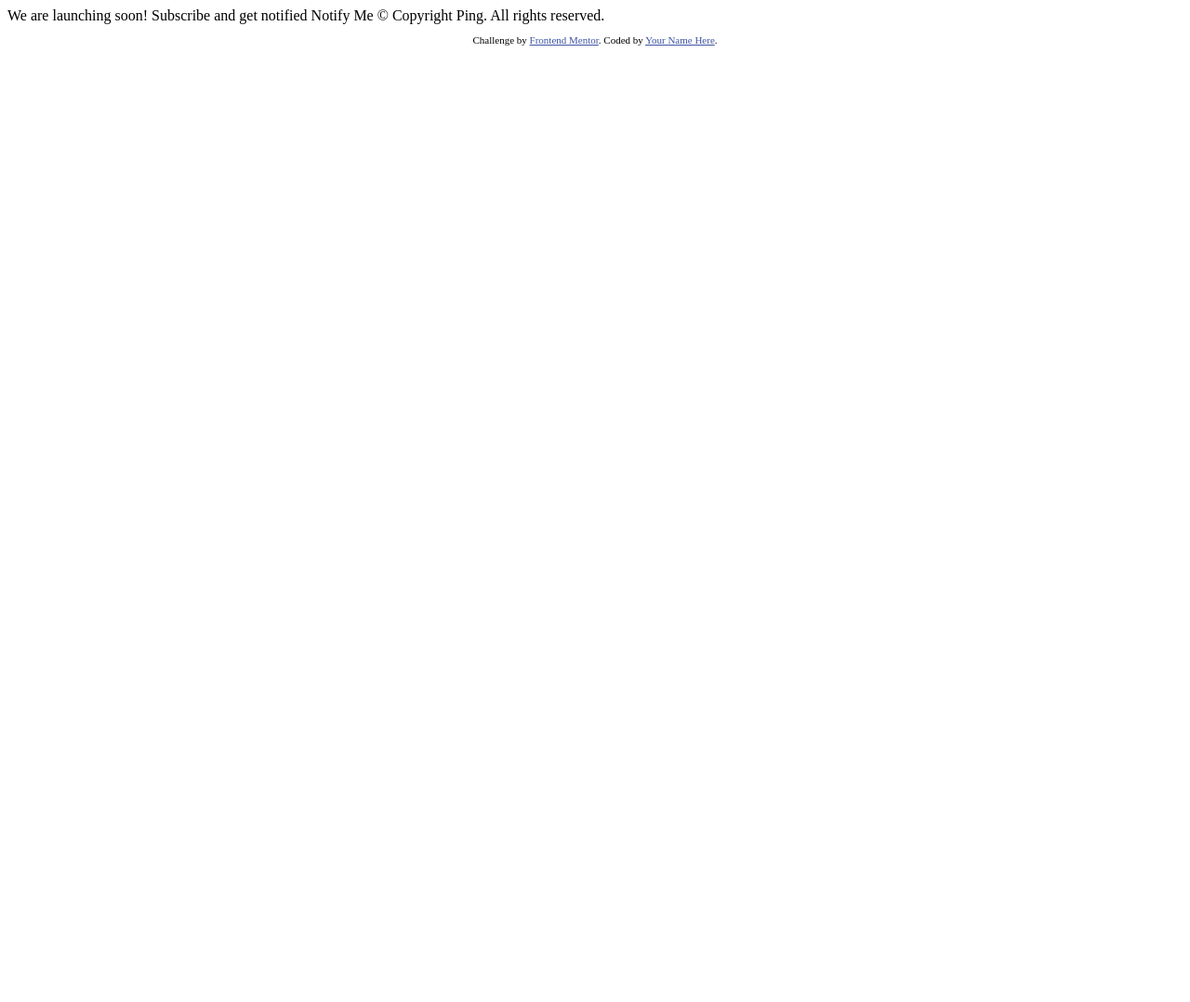
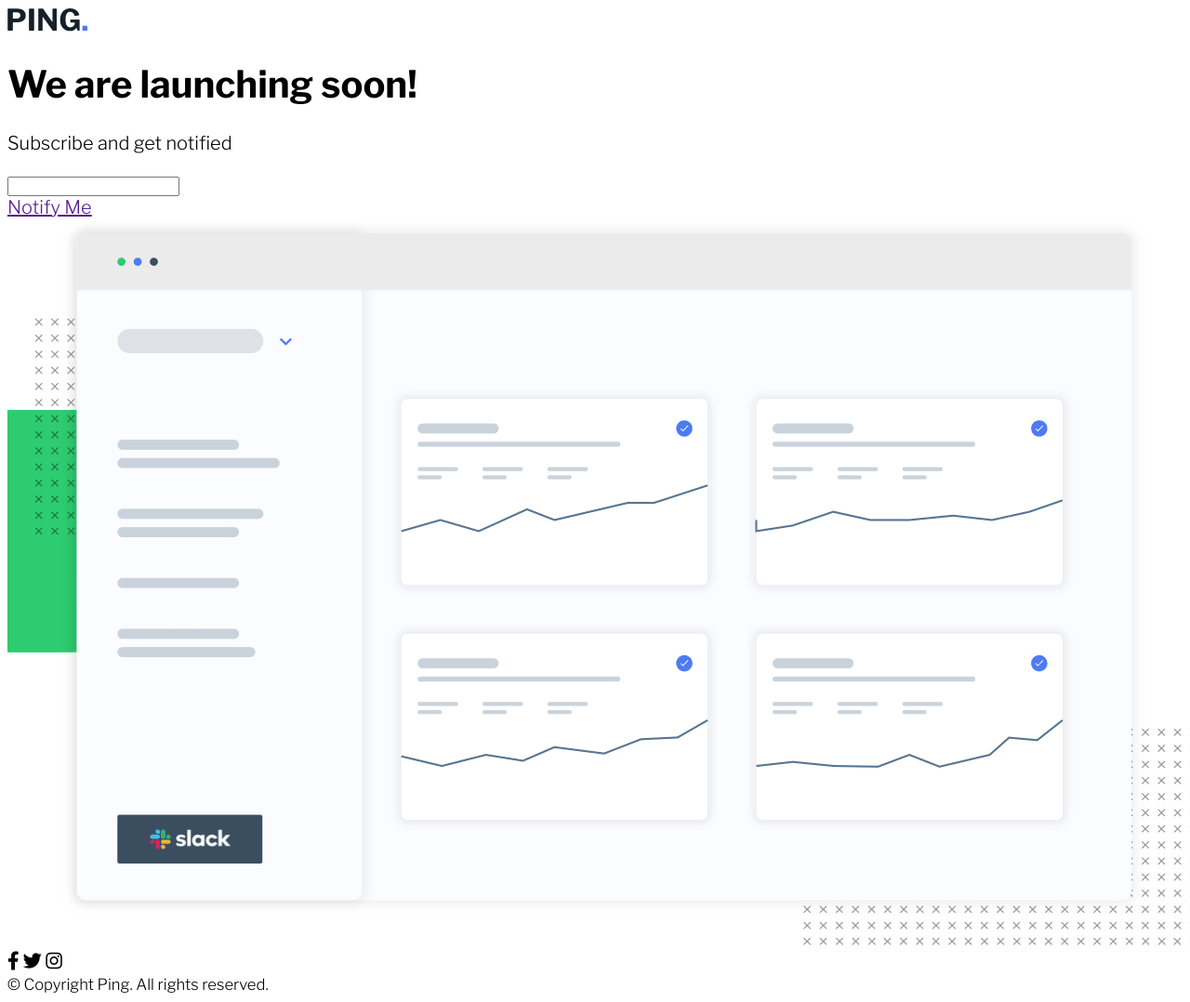
Before and after one commit to juryous/ping-coming-soon-page, a plain HTML site: page index.html in a window 1280 px wide. Shown: the whole page at 93% size. Before the commit the page ends 800 px from the top, so only its background shows below. Drawn offline with nearby package versions, Linux system fonts and the light colour scheme.

Commit message:
stuctured html, added basic styles

```diff
--- a/index.html
+++ b/index.html
@@ -1,34 +1,50 @@
 <!DOCTYPE html>
 <html lang="en">
+
 <head>
   <meta charset="UTF-8">
-  <meta name="viewport" content="width=device-width, initial-scale=1.0"> <!-- displays site properly based on user's device -->
+  <meta name="viewport" content="width=device-width, initial-scale=1.0">
+  <!-- displays site properly based on user's device -->
 
   <link rel="icon" type="image/png" sizes="32x32" href="./images/favicon-32x32.png">
+  <link href="https://fonts.googleapis.com/css2?family=Libre+Franklin:wght@300;600;700&display=swap" rel="stylesheet">
+  <link rel="stylesheet" href="https://cdnjs.cloudflare.com/ajax/libs/font-awesome/5.13.0/css/all.min.css">
+  <link rel="stylesheet" href="style.css">
 
   <title>Frontend Mentor | Ping coming soon page</title>
 
-  <!-- Feel free to remove these styles or customise in your own stylesheet 👍 -->
-  <style>
-    .attribution { font-size: 11px; text-align: center; }
-    .attribution a { color: hsl(228, 45%, 44%); }
-  </style>
 </head>
+
 <body>
 
-  We are launching soon!
+  <div class="main">
+    <img src="./images/logo.svg" alt="Ping logo">
 
-  Subscribe and get notified
+    <h1>
+      We are launching <span>soon!</span>
+    </h1>
 
-  Notify Me
+    <p>
+      Subscribe and get notified
+    </p>
 
-  &copy; Copyright Ping. All rights reserved.
+    <form action="">
+      <input type="email">
+    </form>
 
-  <footer>
-    <p class="attribution">
-      Challenge by <a href="https://www.frontendmentor.io?ref=challenge" target="_blank">Frontend Mentor</a>.
-      Coded by <a href="#">Your Name Here</a>.
-    </p>
-  </footer>
+    <a href="">Notify Me</a>
+
+    <img src="./images/illustration-dashboard.png" alt="illustration-dashboard">
+
+    <div class="social">
+      <i class="fab fa-facebook-f"></i>
+      <i class="fab fa-twitter"></i>
+      <i class="fab fa-instagram"></i>
+    </div>
+
+    <small class="copy">&copy; Copyright Ping. All rights reserved.</small>
+  </div>
+
 </body>
+
 </html>
--- /dev/null
+++ b/style.css
@@ -0,0 +1,11 @@
+* {
+  box-sizing: border-box;
+}
+
+html {
+  font-size: 20px;
+}
+
+body {
+  font-family: 'Libre Franklin', sans-serif;
+}
```
